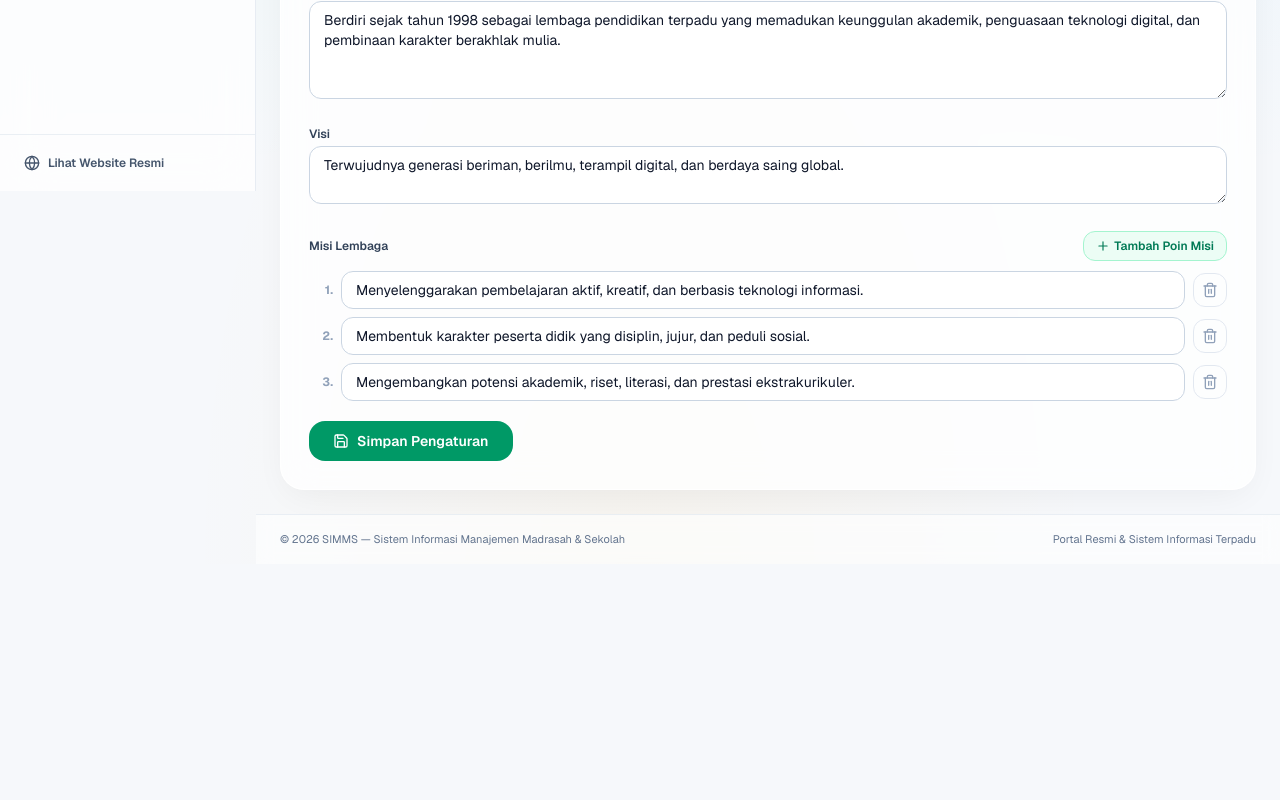
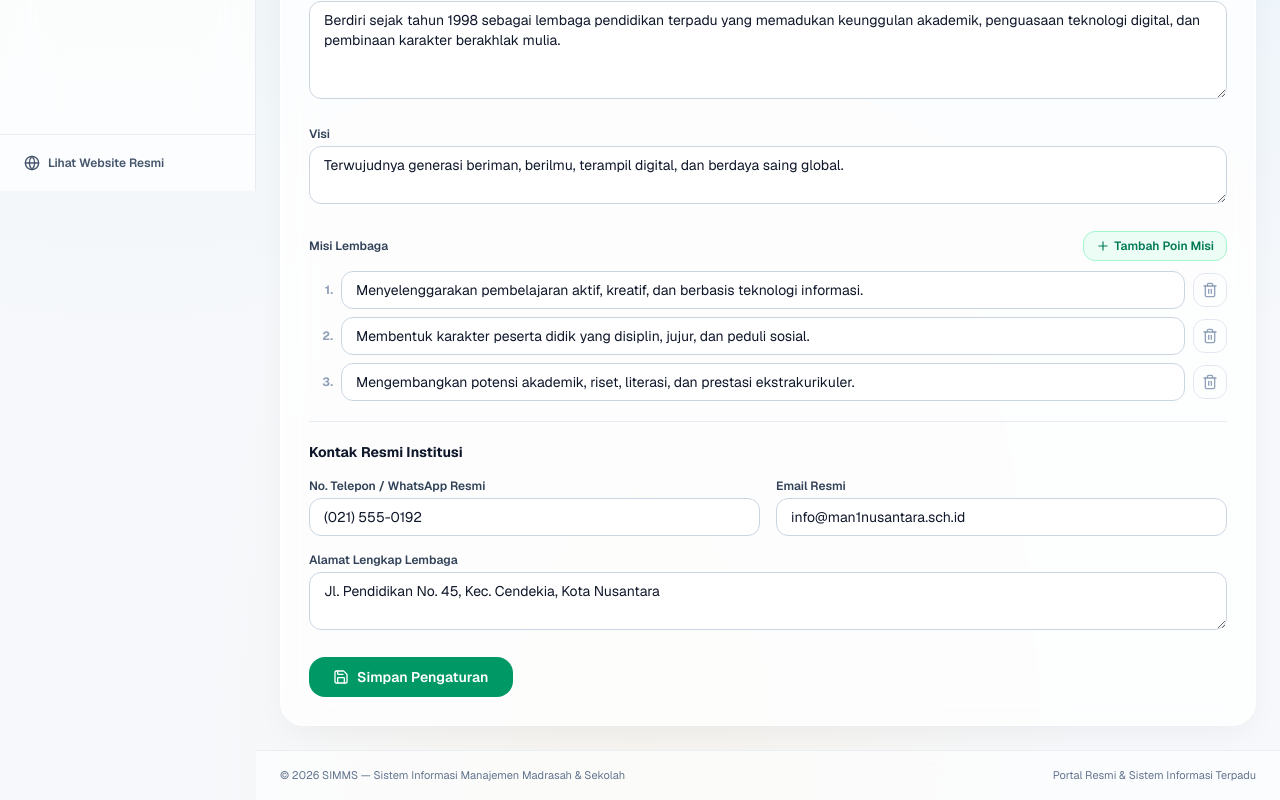
Before and after one commit to r4nd1pr4t4m4-arch/SistemInformasiManajemenMadrasah, a Next.js app: page /portal/cms/profil in a window 1280 px wide. Shown: the part 609-1409 px from the top of the page. Before the commit the page ends 1173 px from the top, so only its background shows below. Built offline with nearby package versions, Linux system fonts and the light colour scheme; no server answers.

Commit message:
feat(cms-profil): add official institution contact fields

```diff
--- a/src/app/portal/cms/profil/page.tsx
+++ b/src/app/portal/cms/profil/page.tsx
@@ -299,6 +299,50 @@ export default function CmsProfilPage() {
             </div>
           </div>
 
+          <div className="border-t border-slate-200/80 pt-5 space-y-4">
+            <h2 className="text-sm font-bold text-slate-900">
+              Kontak Resmi Institusi
+            </h2>
+            <div className="grid sm:grid-cols-2 gap-4">
+              <div>
+                <label className="block text-xs font-semibold text-slate-700 mb-1">
+                  No. Telepon / WhatsApp Resmi
+                </label>
+                <input
+                  type="text"
+                  value={settings.phone || ''}
+                  onChange={(e) => setSettings({ ...settings, phone: e.target.value })}
+                  placeholder="Contoh: (021) 8241-xxxx / 0812-xxxx-xxxx"
+                  className="w-full rounded-xl border border-slate-300 bg-white px-3.5 py-2 text-sm"
+                />
+              </div>
+              <div>
+                <label className="block text-xs font-semibold text-slate-700 mb-1">
+                  Email Resmi
+                </label>
+                <input
+                  type="email"
+                  value={settings.email || ''}
+                  onChange={(e) => setSettings({ ...settings, email: e.target.value })}
+                  placeholder="Contoh: info@madrasah.sch.id"
+                  className="w-full rounded-xl border border-slate-300 bg-white px-3.5 py-2 text-sm"
+                />
+              </div>
+              <div className="sm:col-span-2">
+                <label className="block text-xs font-semibold text-slate-700 mb-1">
+                  Alamat Lengkap Lembaga
+                </label>
+                <textarea
+                  rows={2}
+                  value={settings.address || ''}
+                  onChange={(e) => setSettings({ ...settings, address: e.target.value })}
+                  placeholder="Jl. ..., Kecamatan, Kabupaten/Kota, Provinsi, Kode Pos"
+                  className="w-full rounded-xl border border-slate-300 bg-white px-3.5 py-2 text-sm"
+                />
+              </div>
+            </div>
+          </div>
+
           <button
             type="submit"
             disabled={saving}
```
